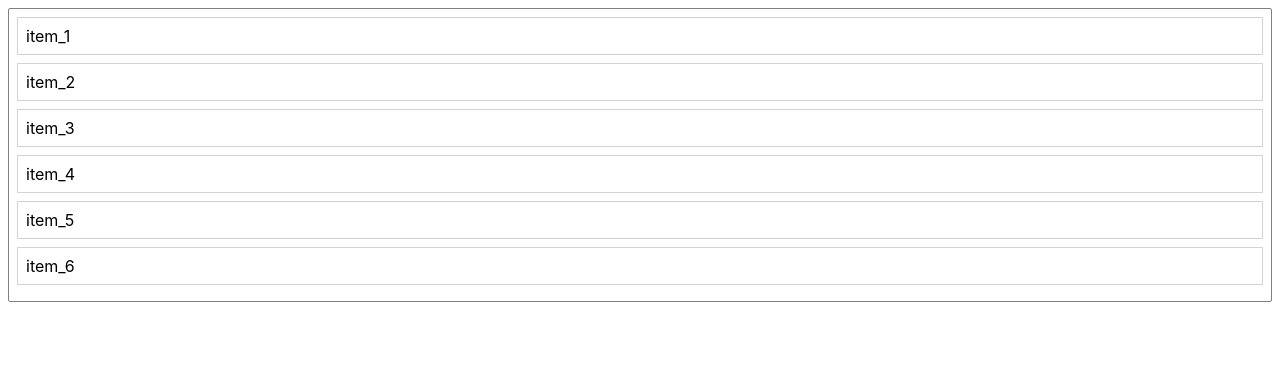
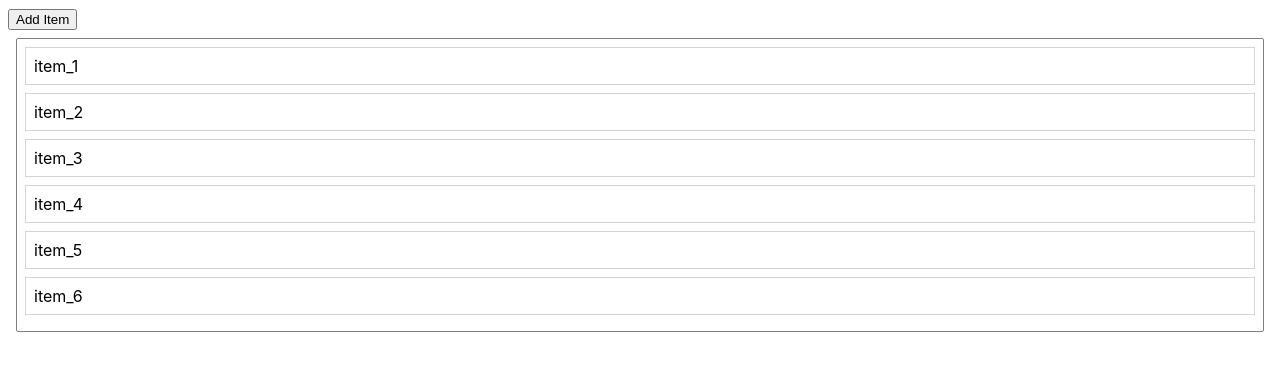
Before and after one commit to imptrx/react-sortable-list, a React (Create React App) app: page / in a window 1280 px wide. Shown: the top 370 px of the page. Built offline with nearby package versions, Linux system fonts and the light colour scheme.

Commit message:
✨Add feature to create new items

```diff
--- /dev/null
+++ b/src/Components/Button.js
@@ -0,0 +1,15 @@
+import React from 'react';
+import styled from 'styled-components';
+
+const Container = styled.button`
+
+`;
+
+class Button extends React.Component {
+  render() {
+    const { onClick, text } = this.props;
+    return <Container onClick={onClick}>{text}</Container>
+  }
+}
+
+export default Button;
--- a/src/Containers/App.js
+++ b/src/Containers/App.js
@@ -1,7 +1,14 @@
 import React, { Component } from 'react';
+import styled from 'styled-components';
 import { DragDropContext } from 'react-beautiful-dnd';
 import defaultData from '../Utils/defaultData';
 import List from '../Components/List';
+import Button from '../Components/Button';
+
+const Container = styled.div`
+  padding: 8px;
+`;
+
 class App extends Component {
 
   constructor(props){
@@ -68,16 +75,35 @@ class App extends Component {
     this.setState(newState);
   }
 
+  addNewItem = () => {
+    const newItemName = `Item_${this.state.itemOrder.length+1}`;
+    const newItems = {
+      ...this.state.items,
+      [newItemName]: {
+        id: newItemName,
+        content: newItemName
+      }
+    };
+    const newItemOrder = Array.from(this.state.itemOrder);
+    newItemOrder.unshift(newItemName);
+    const newState = {
+      items: newItems,
+      itemOrder: newItemOrder
+    }
+    this.setState(newState);
+  }
+
   render() {
     const {items, itemOrder} = this.state;
     return (
-      <div className="App">
+      <Container>
+        <Button text="Add Item" onClick={this.addNewItem}/>
         <DragDropContext
           onDragEnd={this.onDragEnd}
         >
           <List items={items} itemOrder={itemOrder}/>
         </DragDropContext>
-      </div>
+      </Container>
     );
   }
 }
--- a/src/Utils/defaultData.js
+++ b/src/Utils/defaultData.js
@@ -19,12 +19,10 @@ const defaultData = {
     "item_5": {
       id: "item_5",
       content: "item_5",
-      isPinned: false,
     },
     "item_6": {
       id: "item_6",
       content: "item_6",
-      isPinned: false,
     }
   },
   itemOrder: ["item_1", "item_2", "item_3", "item_4", "item_5", "item_6"]
```
